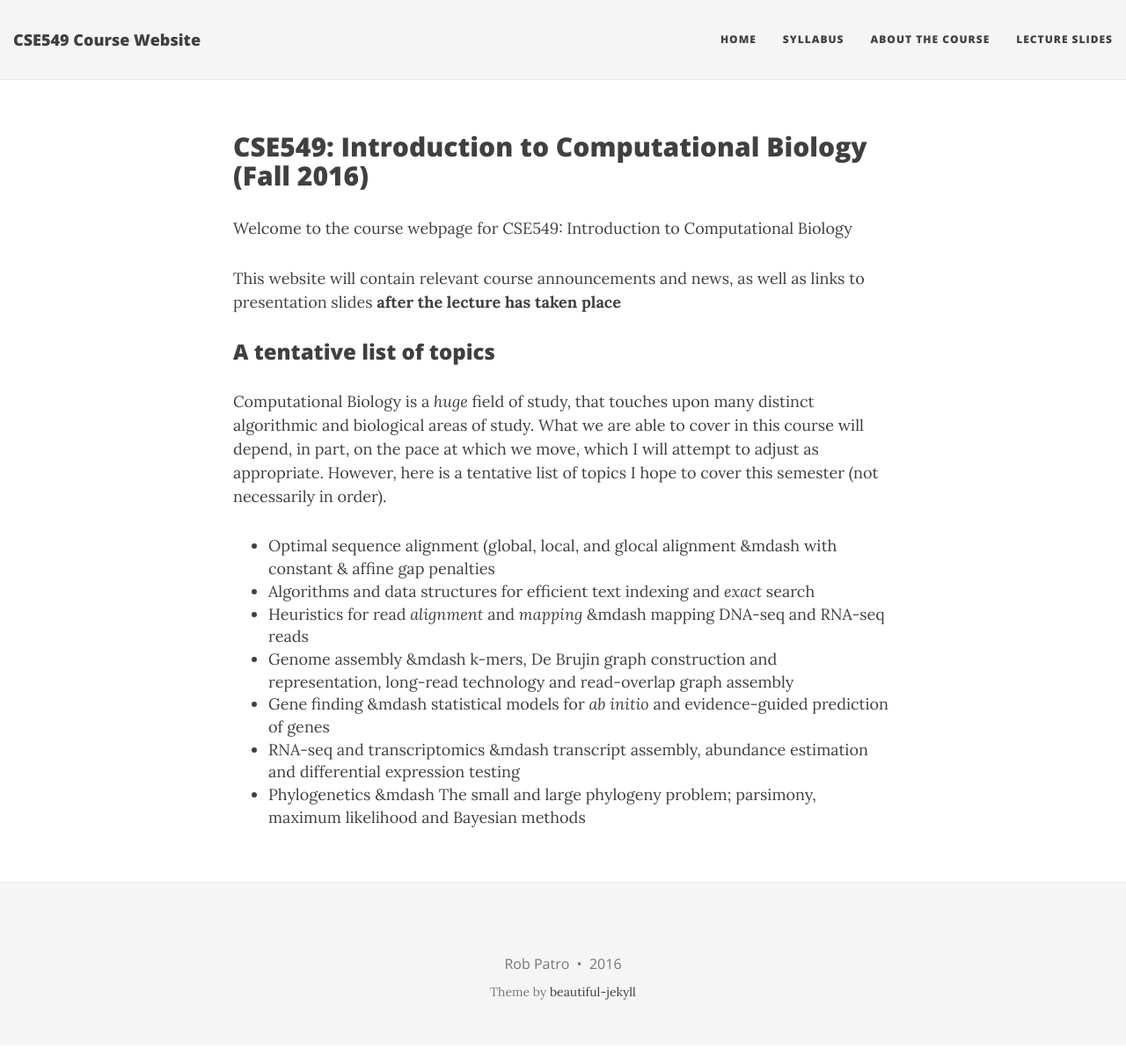
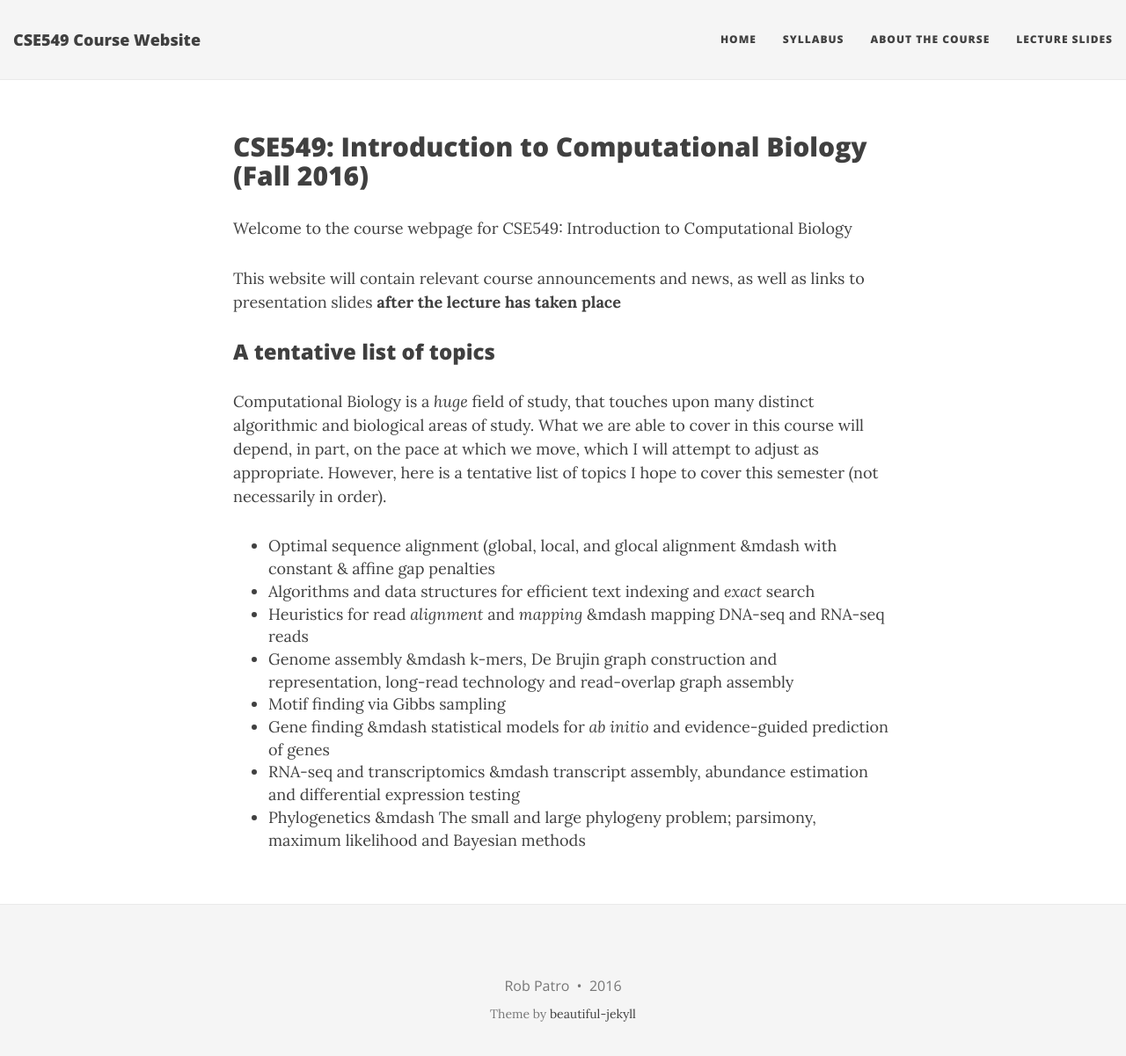
Before and after one commit to rob-p/CSE549F16, a Jekyll site: the page built from index.html, in a window 1280 px wide and 1214 px high. Shown: the top 1201 px of the window at 88% size. Built offline with Jekyll 4.4.1, drawn with Linux system fonts in a browser that asks for light colours; nearby versions of some CDN libraries; the list of posts is cut into pages by our own code.

Commit message:
Updated index.html

```diff
--- a/index.html
+++ b/index.html
@@ -19,6 +19,7 @@ published: true
   <li>Algorithms and data structures for efficient text indexing and <i>exact</i> search</li>
   <li>Heuristics for read <i>alignment</i> and <i>mapping</i> &mdash mapping DNA-seq and RNA-seq reads</li>
   <li>Genome assembly &mdash k-mers, De Brujin graph construction and representation, long-read technology and read-overlap graph assembly</li>
+  <li>Motif finding via Gibbs sampling</li>
   <li>Gene finding &mdash statistical models for <i>ab initio</i> and evidence-guided prediction of genes</li>
   <li>RNA-seq and transcriptomics &mdash transcript assembly, abundance estimation and differential expression testing</li>
   <li>Phylogenetics &mdash The small and large phylogeny problem; parsimony, maximum likelihood and Bayesian methods</li>
```
